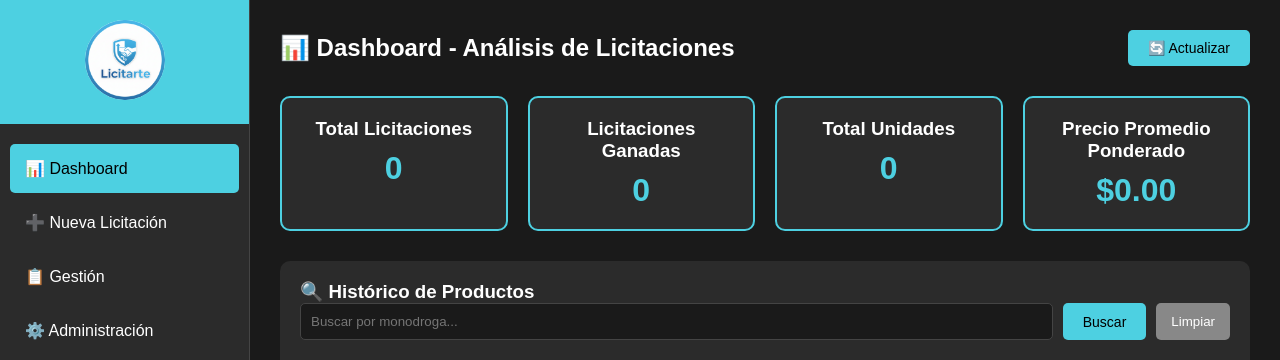
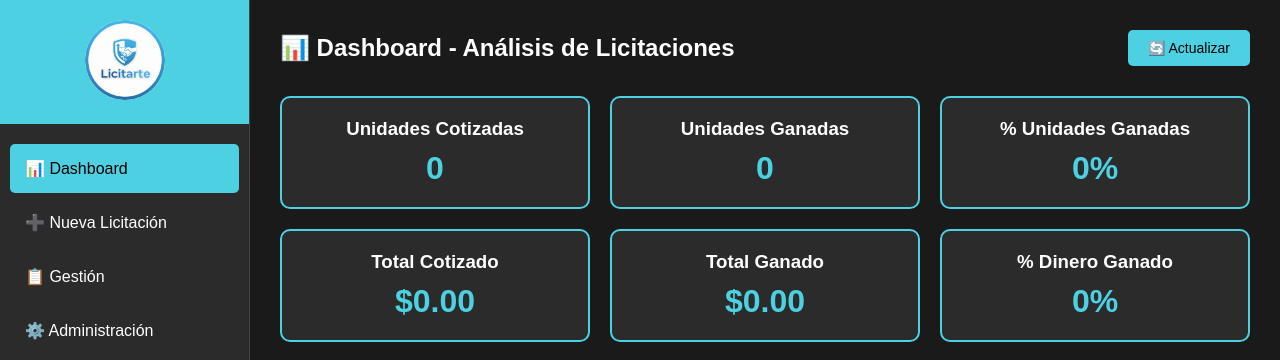
Before and after one commit to Jorge-Loyo/Licitarte, a Flask app: page /dashboard in a window 1280 px wide. Shown: the top 360 px of the page. Run offline with Flask 3, Linux system fonts and the light colour scheme; data that the repository does not hold is empty; some libraries are stand-ins or nearby versions.

Commit message:
Refactor: Actualizar estadísticas en el dashboard y agregar funcionalidad para crear productos

```diff
--- a/database/db_manager.py
+++ b/database/db_manager.py
@@ -427,25 +427,29 @@ class DatabaseManager:
         with self.get_connection() as conn:
             cursor = conn.cursor()
 
-            cursor.execute("SELECT COUNT(*) FROM licitaciones")
-            total_licitaciones = cursor.fetchone()[0]
+            cursor.execute("SELECT SUM(cantidad) FROM productos")
+            unidades_cotizadas = cursor.fetchone()[0] or 0
 
-            cursor.execute("SELECT COUNT(DISTINCT licitacion_id) FROM productos WHERE resultado = 'Adjudicado'")
-            licitaciones_ganadas = cursor.fetchone()[0]
+            cursor.execute("SELECT SUM(cantidad) FROM productos WHERE resultado = 'Adjudicado'")
+            unidades_ganadas = cursor.fetchone()[0] or 0
 
-            cursor.execute("SELECT SUM(cantidad) FROM productos")
-            total_unidades = cursor.fetchone()[0] or 0
+            porcentaje_unidades = (unidades_ganadas / unidades_cotizadas * 100) if unidades_cotizadas > 0 else 0
 
-            cursor.execute("""SELECT SUM(precio_ofertado * cantidad), SUM(cantidad)
-                             FROM productos WHERE resultado = 'Adjudicado'""")
-            resultado = cursor.fetchone()
-            precio_promedio = (resultado[0] / resultado[1]) if resultado[1] else 0
+            cursor.execute("SELECT SUM(precio_ofertado * cantidad) FROM productos")
+            total_cotizado = cursor.fetchone()[0] or 0
+
+            cursor.execute("SELECT SUM(precio_ofertado * cantidad) FROM productos WHERE resultado = 'Adjudicado'")
+            total_ganado = cursor.fetchone()[0] or 0
+
+            porcentaje_dinero = (total_ganado / total_cotizado * 100) if total_cotizado > 0 else 0
 
             return {
-                'total_licitaciones': total_licitaciones,
-                'licitaciones_ganadas': licitaciones_ganadas,
-                'total_unidades': total_unidades,
-                'precio_promedio_ponderado': precio_promedio
+                'unidades_cotizadas': unidades_cotizadas,
+                'unidades_ganadas': unidades_ganadas,
+                'porcentaje_unidades': porcentaje_unidades,
+                'total_cotizado': total_cotizado,
+                'total_ganado': total_ganado,
+                'porcentaje_dinero': porcentaje_dinero
             }
 
     def obtener_historico_producto(self, monodroga, marca, presentacion):
--- a/web/app.py
+++ b/web/app.py
@@ -272,6 +272,27 @@ def get_productos(licitacion_id):
         'marca_ofrecida': p[10],
         'marca_ganadora': p[11] if len(p) > 11 else ''
     } for p in productos])
+
+@app.route('/api/productos', methods=['POST'])
+def crear_producto():
+    data = request.json
+    try:
+        db.agregar_producto(
+            data['licitacion_id'],
+            data['monodroga'],
+            data['marca'],
+            data['presentacion'],
+            int(data['cantidad']),
+            float(data['precio_ofertado']),
+            data['resultado'],
+            float(data['precio_ganador']) if data.get('precio_ganador') else None,
+            data.get('oferente', ''),
+            data.get('marca_ofrecida', ''),
+            data.get('marca_ganadora', '')
+        )
+        return jsonify({'success': True})
+    except Exception as e:
+        return jsonify({'success': False, 'error': str(e)}), 400
 
 @app.route('/api/productos/<int:id>', methods=['PUT'])
 def actualizar_producto(id):
--- a/web/static/css/style.css
+++ b/web/static/css/style.css
@@ -110,7 +110,7 @@ body {
 
 .stats-container {
     display: grid;
-    grid-template-columns: repeat(auto-fit, minmax(200px, 1fr));
+    grid-template-columns: repeat(3, 1fr);
     gap: 20px;
     margin-bottom: 30px;
 }
@@ -288,6 +288,8 @@ select:focus {
     border-radius: 10px;
     width: 80%;
     max-width: 800px;
+    max-height: 85vh;
+    overflow-y: auto;
 }
 
 .close {
--- a/web/static/js/dashboard.js
+++ b/web/static/js/dashboard.js
@@ -16,10 +16,12 @@ async function cargarEstadisticas() {
     const response = await fetch('/api/estadisticas');
     const stats = await response.json();
 
-    document.getElementById('totalLicitaciones').textContent = stats.total_licitaciones;
-    document.getElementById('licitacionesGanadas').textContent = stats.licitaciones_ganadas;
-    document.getElementById('totalUnidades').textContent = stats.total_unidades.toLocaleString();
-    document.getElementById('precioProm').textContent = '$' + stats.precio_promedio_ponderado.toFixed(2);
+    document.getElementById('unidadesCotizadas').textContent = stats.unidades_cotizadas.toLocaleString('es-AR');
+    document.getElementById('unidadesGanadas').textContent = stats.unidades_ganadas.toLocaleString('es-AR');
+    document.getElementById('porcentajeUnidades').textContent = stats.porcentaje_unidades.toFixed(2) + '%';
+    document.getElementById('totalCotizado').textContent = '$' + stats.total_cotizado.toLocaleString('es-AR', {minimumFractionDigits: 2, maximumFractionDigits: 2});
+    document.getElementById('totalGanado').textContent = '$' + stats.total_ganado.toLocaleString('es-AR', {minimumFractionDigits: 2, maximumFractionDigits: 2});
+    document.getElementById('porcentajeDinero').textContent = stats.porcentaje_dinero.toFixed(2) + '%';
 }
 
 async function cargarProductosAdjudicados() {
--- a/web/templates/dashboard.html
+++ b/web/templates/dashboard.html
@@ -10,20 +10,28 @@
 
 <div class="stats-container">
     <div class="stat-card">
-        <h3>Total Licitaciones</h3>
-        <p class="stat-value" id="totalLicitaciones">0</p>
+        <h3>Unidades Cotizadas</h3>
+        <p class="stat-value" id="unidadesCotizadas">0</p>
     </div>
     <div class="stat-card">
-        <h3>Licitaciones Ganadas</h3>
-        <p class="stat-value" id="licitacionesGanadas">0</p>
+        <h3>Unidades Ganadas</h3>
+        <p class="stat-value" id="unidadesGanadas">0</p>
     </div>
     <div class="stat-card">
-        <h3>Total Unidades</h3>
-        <p class="stat-value" id="totalUnidades">0</p>
+        <h3>% Unidades Ganadas</h3>
+        <p class="stat-value" id="porcentajeUnidades">0%</p>
     </div>
     <div class="stat-card">
-        <h3>Precio Promedio Ponderado</h3>
-        <p class="stat-value" id="precioProm">$0.00</p>
+        <h3>Total Cotizado</h3>
+        <p class="stat-value" id="totalCotizado">$0.00</p>
+    </div>
+    <div class="stat-card">
+        <h3>Total Ganado</h3>
+        <p class="stat-value" id="totalGanado">$0.00</p>
+    </div>
+    <div class="stat-card">
+        <h3>% Dinero Ganado</h3>
+        <p class="stat-value" id="porcentajeDinero">0%</p>
     </div>
 </div>
 
--- a/web/templates/gestion.html
+++ b/web/templates/gestion.html
@@ -44,6 +44,7 @@
         <h3 id="detalleTitle">Detalle de Licitación</h3>
         <div id="detalleInfo" style="background: #2a2a2a; padding: 15px; border-radius: 5px; margin-bottom: 20px;"></div>
         <button onclick="editarLicitacion()" class="btn-primary" style="margin-bottom: 15px;">✏️ Editar Licitación</button>
+        <button onclick="agregarNuevoProducto()" class="btn-success" style="margin-bottom: 15px; margin-left: 10px;">➕ Agregar Producto</button>
         <h4>Productos</h4>
         <div class="table-container">
             <table id="productosTable">
@@ -70,7 +71,7 @@
 <div id="modalEditar" class="modal">
     <div class="modal-content">
         <span class="close" onclick="cerrarModalEditar()">&times;</span>
-        <h3>Editar Producto</h3>
+        <h3 id="modalEditarTitulo">Editar Producto</h3>
         <form id="editarForm">
             <input type="hidden" id="editProductoId">
             <div class="form-group">
```
Also changed, not shown: web/static/js/gestion.js (+38 -7 lines).
